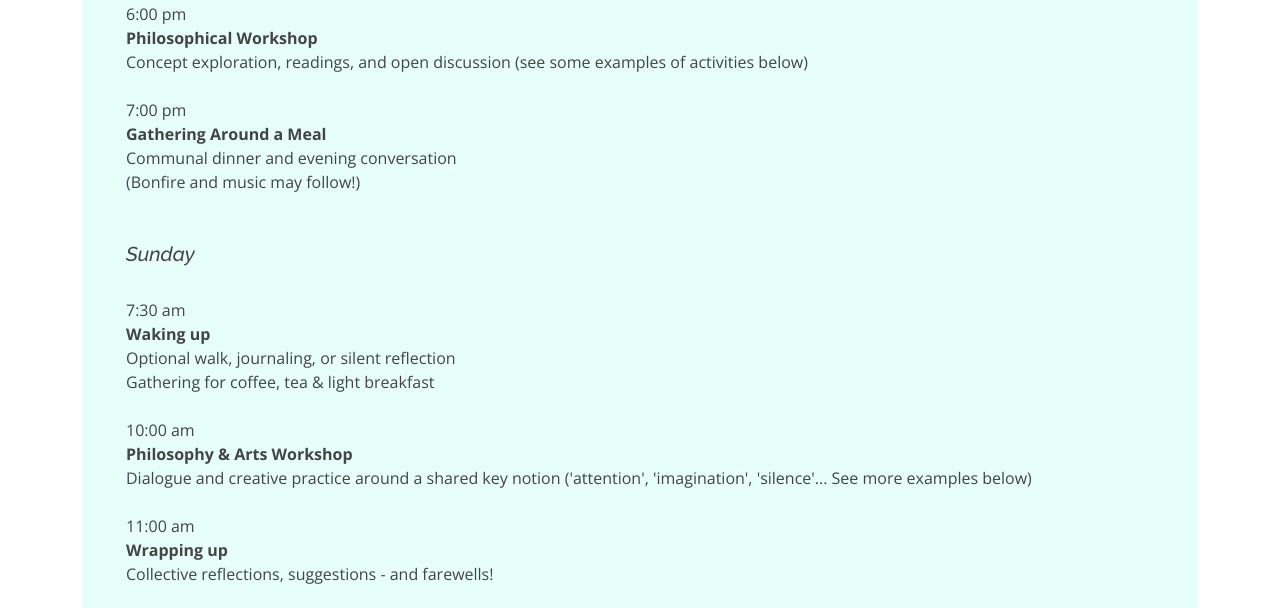
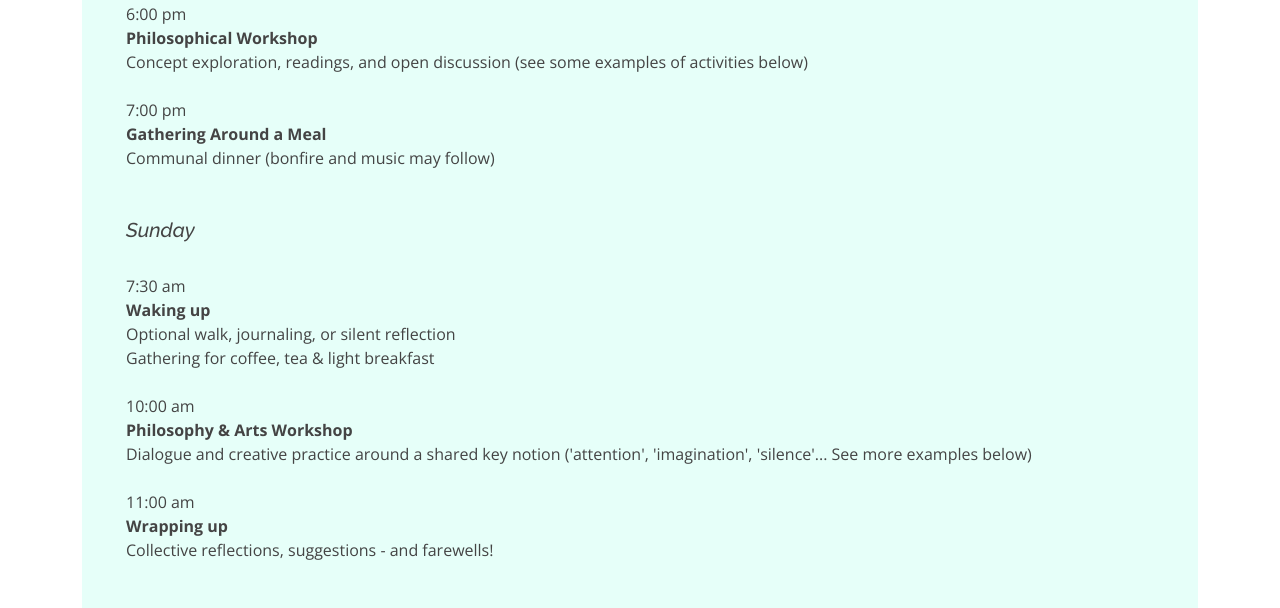
Before and after one commit to jeanneproust/jeanneproust.github.io, a plain HTML site: page philretreats.html in a window 1280 px wide. Shown: the part 2879-3487 px from the top of the page. Drawn offline with nearby package versions, Linux system fonts and the light colour scheme; files whose address does not match are found by name.

Commit message:
Update philretreats.html

```diff
--- a/philretreats.html
+++ b/philretreats.html
@@ -228,8 +228,8 @@ The yurt might serve as an indoor gathering and discussion space depending on th
     <span class="time">7:00 pm</span>
     <div class="details">
       <strong>Gathering Around a Meal</strong><br>
-      Communal dinner and evening conversation<br>
-      (Bonfire and music may follow!)
+      Communal dinner (bonfire and music may follow)<br>
+
     </div>
   </div>
 <br><br>
```
